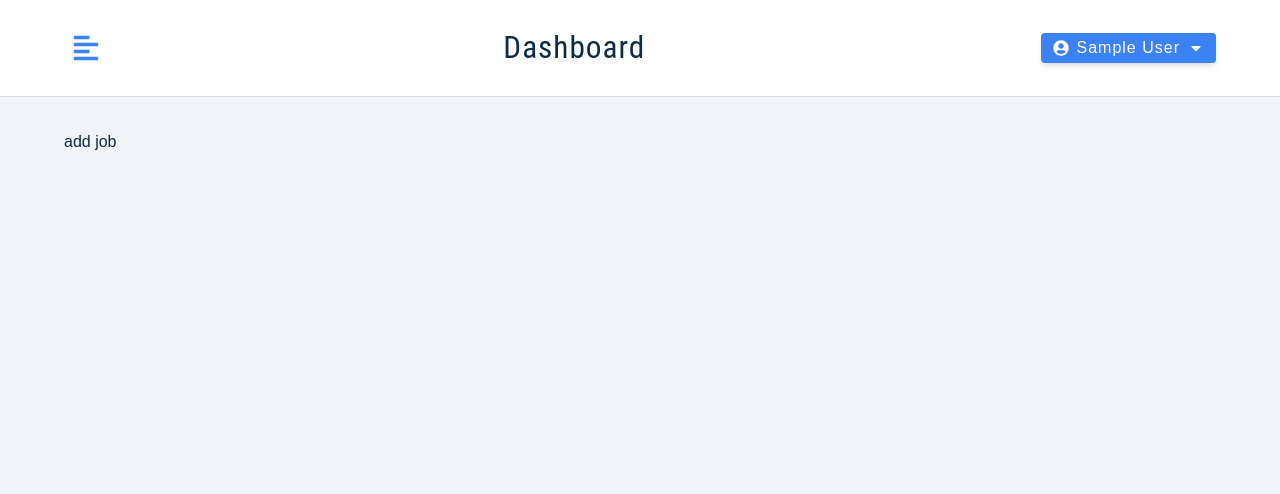
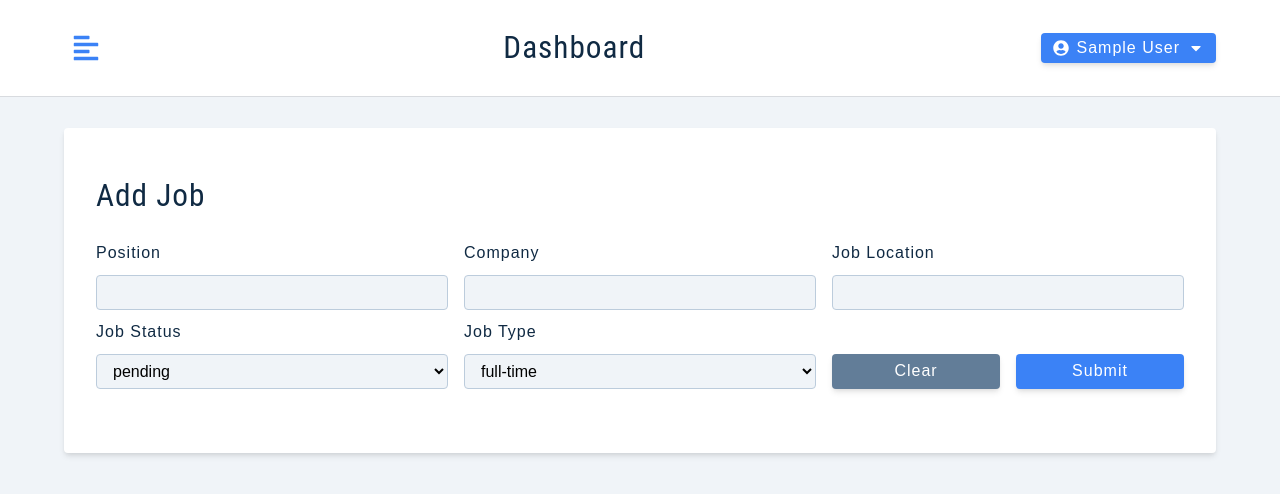
Before and after one commit to Temeljkovitch/jobster-course-project, a React (Vite) app: page /add-job in a window 1280 px wide. Shown: the top 494 px of the page. Built offline with nearby package versions, Linux system fonts and the light colour scheme; sample sign-in values are in the browser's storage.

Commit message:
User slice created. Add job page and functionality added. New FormRow component added.

```diff
--- a/src/components/FormRow.jsx
+++ b/src/components/FormRow.jsx
@@ -9,6 +9,7 @@
       <input
         type={type}
         name={name}
+        id={name}
         value={value}
         onChange={handleChange}
         className="form-input"
--- /dev/null
+++ b/src/components/FormSelect.jsx
@@ -0,0 +1,28 @@
+import React from "react";
+
+const FormSelect = ({ name, defaultValue, text, options, handleChange }) => {
+  return (
+    <div className="form-row">
+      <label htmlFor={name} className="form-label">
+        {text || name}
+      </label>
+      <select
+        name={name}
+        id={name}
+        value={defaultValue}
+        onChange={handleChange}
+        className="form-select"
+      >
+        {options.map((option, index) => {
+          return (
+            <option key={index} value={option}>
+              {option}
+            </option>
+          );
+        })}
+      </select>
+    </div>
+  );
+};
+
+export default FormSelect;
--- a/src/components/Navbar.jsx
+++ b/src/components/Navbar.jsx
@@ -40,7 +40,7 @@
               type="button"
               className="dropdown-btn"
               onClick={() => {
-                dispatch(logoutUser());
+                dispatch(logoutUser("Logging out..."));
                 setShowLogout(false);
               }}
             >
--- a/src/components/index.js
+++ b/src/components/index.js
@@ -1,5 +1,6 @@
 export { default as Logo } from "./Logo";
 export { default as FormRow } from "./FormRow";
+export { default as FormSelect } from "./FormSelect";
 export { default as Navbar } from "./Navbar";
 export { default as SmallSidebar } from "./SmallSidebar";
 export { default as BigSidebar } from "./BigSidebar";
--- /dev/null
+++ b/src/features/job/jobSlice.js
@@ -0,0 +1,73 @@
+import { createAsyncThunk, createSlice } from "@reduxjs/toolkit";
+import { customFetch } from "../../utils";
+import { logoutUser } from "../user/userSlice";
+import { toast } from "react-toastify";
+
+const initialState = {
+  isLoading: false,
+  position: "",
+  company: "",
+  location: "",
+  jobTypeOptions: ["full-time", "part-time", "remote", "internship"],
+  jobType: "full-time",
+  statusOptions: ["interview", "declined", "pending"],
+  status: "pending",
+  isEditing: false,
+  editJobId: "",
+};
+
+export const createJob = createAsyncThunk(
+  "job/createJob",
+  async (job, thunkAPI) => {
+    try {
+      const token = thunkAPI.getState().user.user.token;
+      const response = await customFetch.post("/jobs", job, {
+        headers: {
+          Authorization: `Bearer ${token}`,
+        },
+      });
+      thunkAPI.dispatch(clearValues());
+      return response.data;
+    } catch (error) {
+      if (error.response.status === 401) {
+        thunkAPI.dispatch(logoutUser());
+        return thunkAPI.rejectWithValue("Unauthorized! Logging out...");
+      }
+      return thunkAPI.rejectWithValue(error.response.data.msg);
+    }
+  }
+);
+
+const jobSlice = createSlice({
+  name: "job",
+  initialState,
+  reducers: {
+    handleChange: (state, action) => {
+      const name = action.payload.name;
+      const value = action.payload.value;
+      state[name] = value;
+    },
+    clearValues: (state, action) => {
+      return initialState;
+    },
+  },
+  extraReducers: (builder) => {
+    builder
+      .addCase(createJob.pending, (state) => {
+        state.isLoading = true;
+      })
+      .addCase(createJob.fulfilled, (state) => {
+        state.isLoading = false;
+        toast.success("Job created successfully!");
+      })
+      .addCase(createJob.rejected, (state, action) => {
+        state.isLoading = false;
+        const errorMessage = action.payload;
+        toast.error(errorMessage);
+      });
+  },
+});
+
+export const { handleChange, clearValues } = jobSlice.actions;
+
+export default jobSlice.reducer;
--- a/src/features/user/userSlice.js
+++ b/src/features/user/userSlice.js
@@ -65,10 +65,13 @@
     toggleSidebar: (state) => {
       state.isSidebarOpen = !state.isSidebarOpen;
     },
-    logoutUser: (state) => {
+    logoutUser: (state, action) => {
       removeUserFromLocalStorage(state.user);
       state.user = null;
       state.isSidebarOpen = false;
+      if(action.payload) {
+        toast.success(action.payload)
+      }
     },
   },
   extraReducers: (builder) => {
--- a/src/pages/Dashboard/AddJob.jsx
+++ b/src/pages/Dashboard/AddJob.jsx
@@ -1,5 +1,116 @@
+import { useEffect, useState } from "react";
+import Wrapper from "../../assets/wrappers/DashboardFormPage";
+import { FormRow, FormSelect } from "../../components";
+import { useDispatch, useSelector } from "react-redux";
+import { toast } from "react-toastify";
+import {
+  clearValues,
+  createJob,
+  handleChange,
+} from "../../features/job/jobSlice";
+
 const AddJob = () => {
-  return <div>add job</div>;
+  const dispatch = useDispatch();
+  const { user } = useSelector((store) => store.user);
+
+  useEffect(() => {
+    dispatch(handleChange({ name: "location", value: user.location }));
+  }, []);
+
+  const {
+    isLoading,
+    position,
+    company,
+    location,
+    jobType,
+    jobTypeOptions,
+    status,
+    statusOptions,
+    isEditing,
+    editJobId,
+  } = useSelector((store) => store.job);
+
+  const handleSubmit = (event) => {
+    event.preventDefault();
+    if (!position || !company || !location) {
+      toast.error("Please, fill out all fields!");
+      return;
+    }
+    dispatch(
+      createJob({ position, company, location, location, jobType, status })
+    );
+  };
+
+  const handleJobInput = (event) => {
+    const name = event.target.name;
+    const value = event.target.value;
+    dispatch(handleChange({ name, value }));
+  };
+
+  return (
+    <Wrapper>
+      <form onSubmit={handleSubmit} className="form">
+        <h3>{isEditing ? "edit job" : "add job"}</h3>
+        <div className="form-center">
+          {/* Position */}
+          <FormRow
+            type="text"
+            name="position"
+            value={position}
+            handleChange={handleJobInput}
+          />
+          {/* Company */}
+          <FormRow
+            type="text"
+            name="company"
+            value={company}
+            handleChange={handleJobInput}
+          />
+          {/* Location */}
+          <FormRow
+            type="text"
+            name="location"
+            text="job location"
+            value={location}
+            handleChange={handleJobInput}
+          />
+          {/* Status */}
+          <FormSelect
+            name="status"
+            text="job status"
+            defaultValue={status}
+            options={statusOptions}
+            handleChange={handleJobInput}
+          />
+          {/* Type */}
+          <FormSelect
+            name="jobType"
+            text="job type"
+            defaultValue={jobType}
+            options={jobTypeOptions}
+            handleChange={handleJobInput}
+          />
+          {/* Buttons */}
+          <div className="btn-container">
+            <button
+              type="button"
+              className="btn btn-block clear-btn"
+              onClick={() => dispatch(clearValues())}
+            >
+              clear
+            </button>
+            <button
+              type="submit"
+              disabled={isLoading}
+              className="btn btn-block submit-btn"
+            >
+              {isLoading ? "please, wait..." : "submit"}
+            </button>
+          </div>
+        </div>
+      </form>
+    </Wrapper>
+  );
 };
 
 export default AddJob;
--- a/src/store.js
+++ b/src/store.js
@@ -1,8 +1,10 @@
 import { configureStore } from "@reduxjs/toolkit";
 import userReducer from "./features/user/userSlice";
+import jobReducer from "./features/job/jobSlice";
 
 export const store = configureStore({
   reducer: {
     user: userReducer,
+    job: jobReducer,
   },
 });
```
